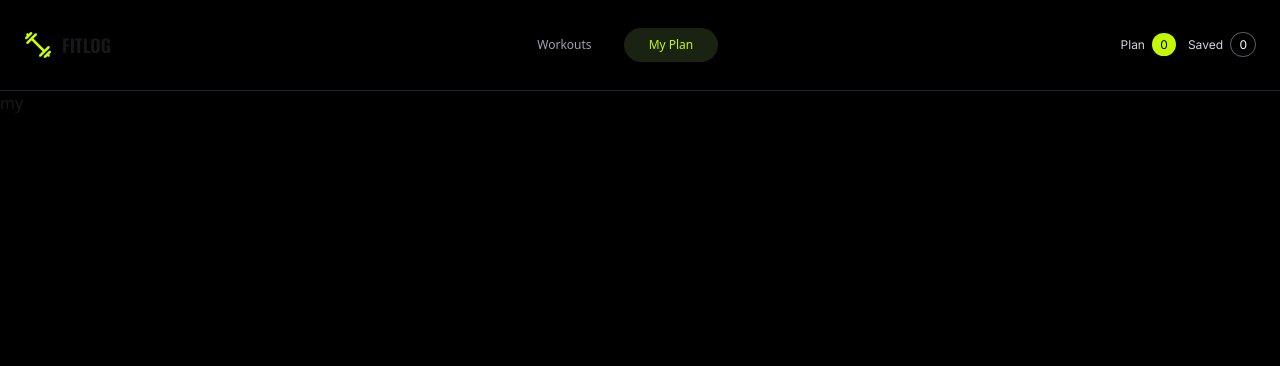
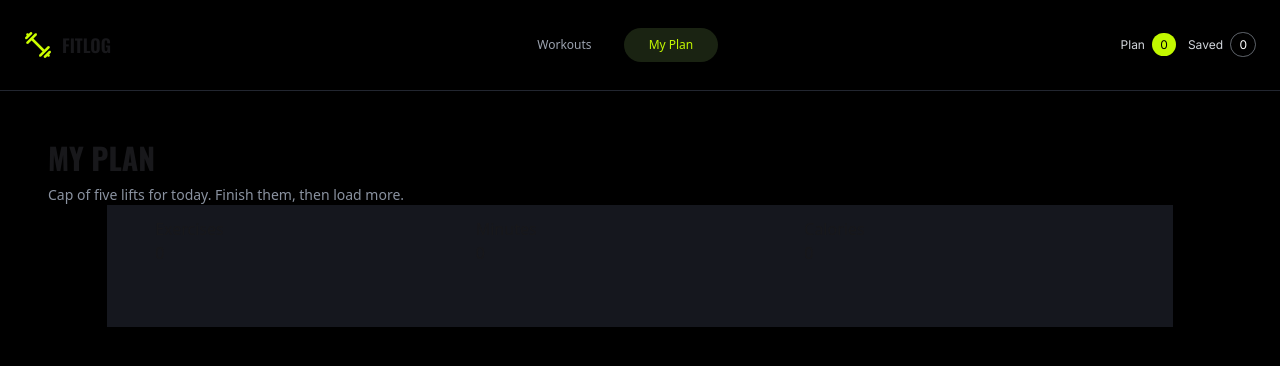
Before and after one commit to walid573/fit-log, a Next.js app: page /my-plan in a window 1280 px wide. Shown: the top 366 px of the page. Built offline with nearby package versions, Linux system fonts and the light colour scheme.

Commit message:
my-plan page inital done

```diff
--- a/src/app/library/[id]/page.tsx
+++ b/src/app/library/[id]/page.tsx
@@ -152,7 +152,7 @@ const LibraryDetailsPage = async ({ params }: workoutdetailsType) => {
                                 <line x1="3" y1="10" x2="21" y2="10" />
                                 <path d="M12 14v4M10 16h4" />
                             </svg>
-                            <span>Add to today's plan</span>
+                            <span>Add to today`s plan</span>
                         </button>
 
                         <button className="flex items-center gap-2 bg-transparent hover:bg-gray-800/50 border border-gray-800 hover:border-gray-700 text-gray-300 font-semibold text-[14px] px-4 py-2.5 rounded-xl transition-all active:scale-95">
--- a/src/app/my-plan/page.tsx
+++ b/src/app/my-plan/page.tsx
@@ -2,9 +2,24 @@ import React from 'react';
 
 const MyPlanPage = () => {
     return (
-        <div>
-            <h2>my</h2>
-        </div>
+        <main className='px-12 mt-10'>
+            <h2 className='font-oswald text-[30px] font-bold py-1'>MY PLAN</h2>
+            <p className='text-[#8A92A0] text-[14px]'>Cap of five lifts for today. Finish them, then load more.</p>
+            <div className='bg-[#232732]/60 grid grid-cols-3  justify-between mx-auto w-[90%] h-30.5 px-10 py-3'>
+                <div className='px-2'>
+                    <h2>Exercises</h2>
+                    <p>0</p>
+                </div>
+                <div>
+                    <h2>Minutes</h2>
+                    <p>0</p>
+                </div>
+                <div>
+                    <h2>Calories</h2>
+                    <p>0</p>
+                </div>
+            </div>
+        </main>
     );
 };
 
```
